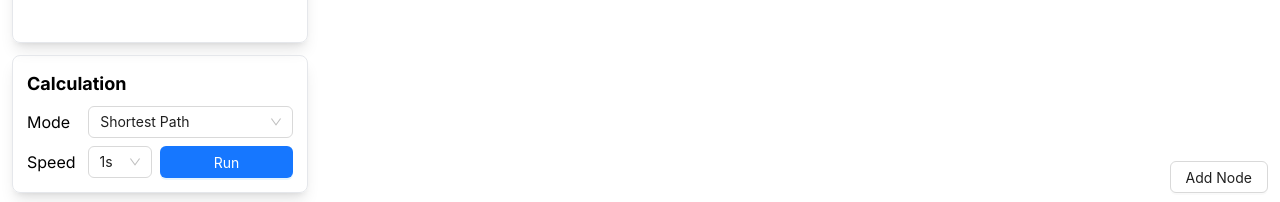
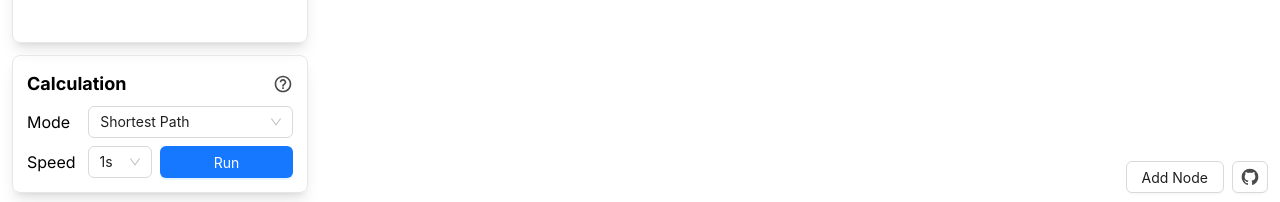
Before and after one commit to GlintonLiao/graph-visualizer, a Next.js app: page / in a window 1280 px wide. Shown: the part 595-797 px from the top of the page. Built offline with nearby package versions, Linux system fonts and the light colour scheme.

Commit message:
fix: bugs

```diff
--- a/src/app/page.tsx
+++ b/src/app/page.tsx
@@ -228,8 +228,7 @@ export default function Home() {
 
       for (const adjacentEdge of adjacentEdges) {
         if (
-          !nodesMap[adjacentEdge.sourceId].visited ||
-          !nodesMap[adjacentEdge.targetId].visited
+          !adjacentEdge.selected
         ) {
           edgesHeap.push(adjacentEdge)
         }
--- a/src/components/GraphTable.tsx
+++ b/src/components/GraphTable.tsx
@@ -1,8 +1,9 @@
 'use client'
-
 import { ChildProps, Edge, Node, OperationMode } from '@/app/page'
-import { Button, Select, Table } from 'antd'
+import { Button, Popover, Select, Table } from 'antd'
 import { ColumnProps } from 'antd/es/table'
+import Image from 'next/image'
+import GuideIcon from '@/icons/guide.svg'
 import { useState } from 'react'
 
 export function GraphTable({
@@ -149,7 +150,56 @@ export function GraphTable({
         }}
       />
       <div className='shadow-lg rounded-lg p-3.5 border'>
-        <div className='font-bold text-lg'>Calculation</div>
+        <div className='flex justify-between items-center'>
+          <div className='font-bold text-lg'>Calculation</div>
+          <Popover
+            trigger={['click']}
+            content={
+              <div className='p-1.5 flex flex-col gap-1 w-80 break-words'>
+                <div className='font-bold'>User Guide:</div>
+                <div className='mt-0.5'>
+                  User can select the mode of operation, the speed of the
+                  animation, and the source node.
+                </div>
+                <div className='mt-0.5'>
+                  The mode of operation can be one of the following:
+                  <ul className='list-disc list-inside'>
+                    <li>Shortest Path</li>
+                    <li>Minimum Spanning Tree</li>
+                  </ul>
+                </div>
+                <div className='mt-0.5'>
+                  The speed of the animation is from 0.1s to 5s. This parameter
+                  means the time interval between each step of the animation.
+                </div>
+                <div className='mt-0.5'>
+                  <span className='font-semibold'>Shortest Path Guide:</span>
+                  <ol className='list-decimal	list-inside'>
+                    <li>Click on the source node</li>
+                    <li>Click on the Run button</li>
+                    <li>Click on the Clear button to clear the result</li>
+                  </ol>
+                </div>
+                <div className='mt-0.5'>
+                  <span className='font-semibold'>
+                    Minimum Spanning Tree Guide:
+                  </span>
+
+                  <ol className='list-decimal list-inside'>
+                    <li>Click on the Run button</li>
+                    <li>Click on the Clear button to clear the result</li>
+                  </ol>
+                </div>
+              </div>
+            }
+          >
+            <Image
+              src={GuideIcon}
+              className='w-5 h-5 opacity-70 cursor-pointer'
+              alt='guide'
+            />
+          </Popover>
+        </div>
         <div className='flex w-full justify-center items-center gap-2 mt-2'>
           <div className='mr-2.5'>Mode</div>
           <Select
--- a/src/components/Viewer.tsx
+++ b/src/components/Viewer.tsx
@@ -2,6 +2,8 @@
 
 import uniqid from 'uniqid'
 import { ChildProps, Node } from '@/app/page'
+import Image from 'next/image'
+import GithubIcon from '@/icons/github.svg'
 import { Button, Dropdown, InputNumber, MenuProps } from 'antd'
 import { useRef } from 'react'
 
@@ -339,9 +341,23 @@ export function Viewer({
             Total Distance: {totalDistance}
           </div>
         )}
-        <Button className='absolute bottom-3 right-3' onClick={generateNode}>
-          Add Node
-        </Button>
+        <div className='absolute bottom-3 right-3 flex gap-2'>
+          <Button onClick={generateNode}>
+            Add Node
+          </Button>
+          <Button
+            className='w-9 p-0 flex justify-center items-center'
+            onClick={() => {
+              window.open('https://github.com/GlintonLiao/graph-visualizer')
+            }}
+          >
+            <Image
+              src={GithubIcon}
+              alt='github'
+              className='w-5 h-5 opacity-70'
+            />
+          </Button>
+        </div>
       </div>
     </Dropdown>
   )
```
Also changed, not shown: typings.d.ts (added, +9 -0 lines), src/icons/github.svg (added), src/icons/guide.svg (added).
